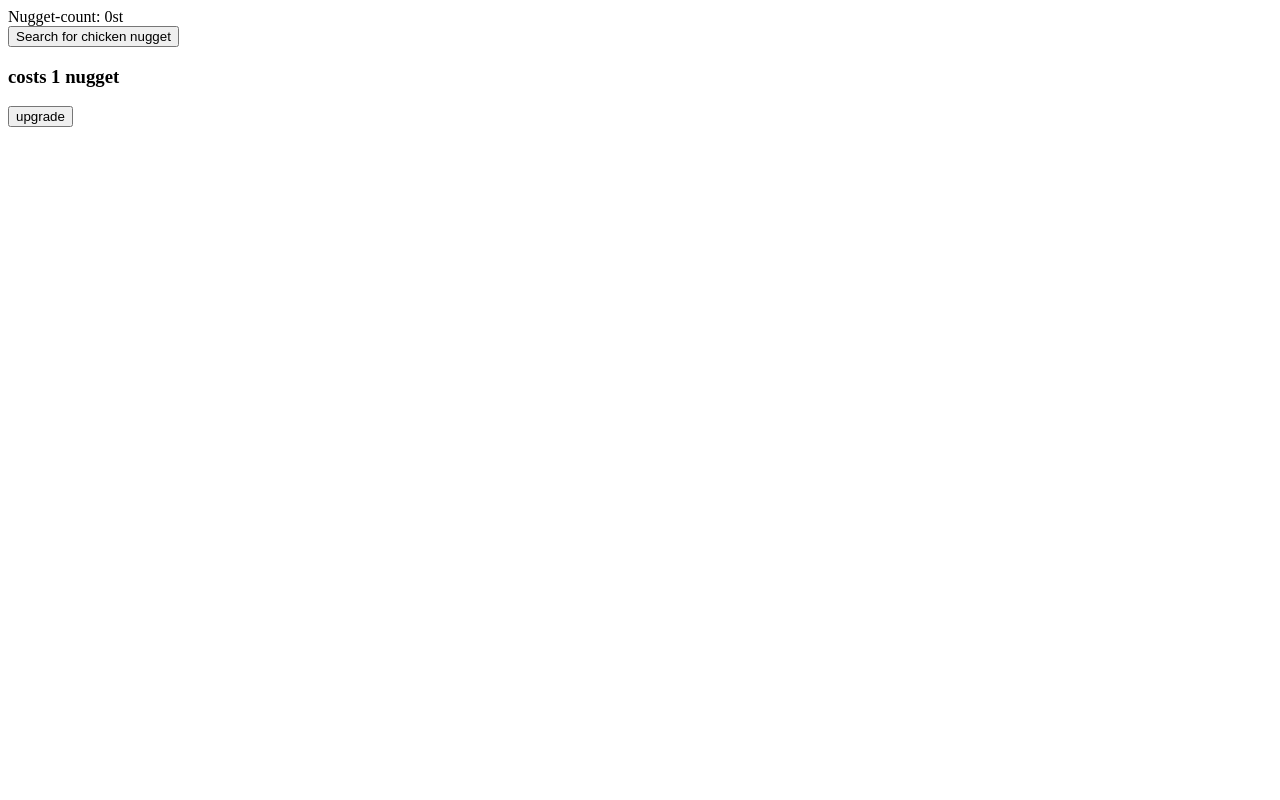
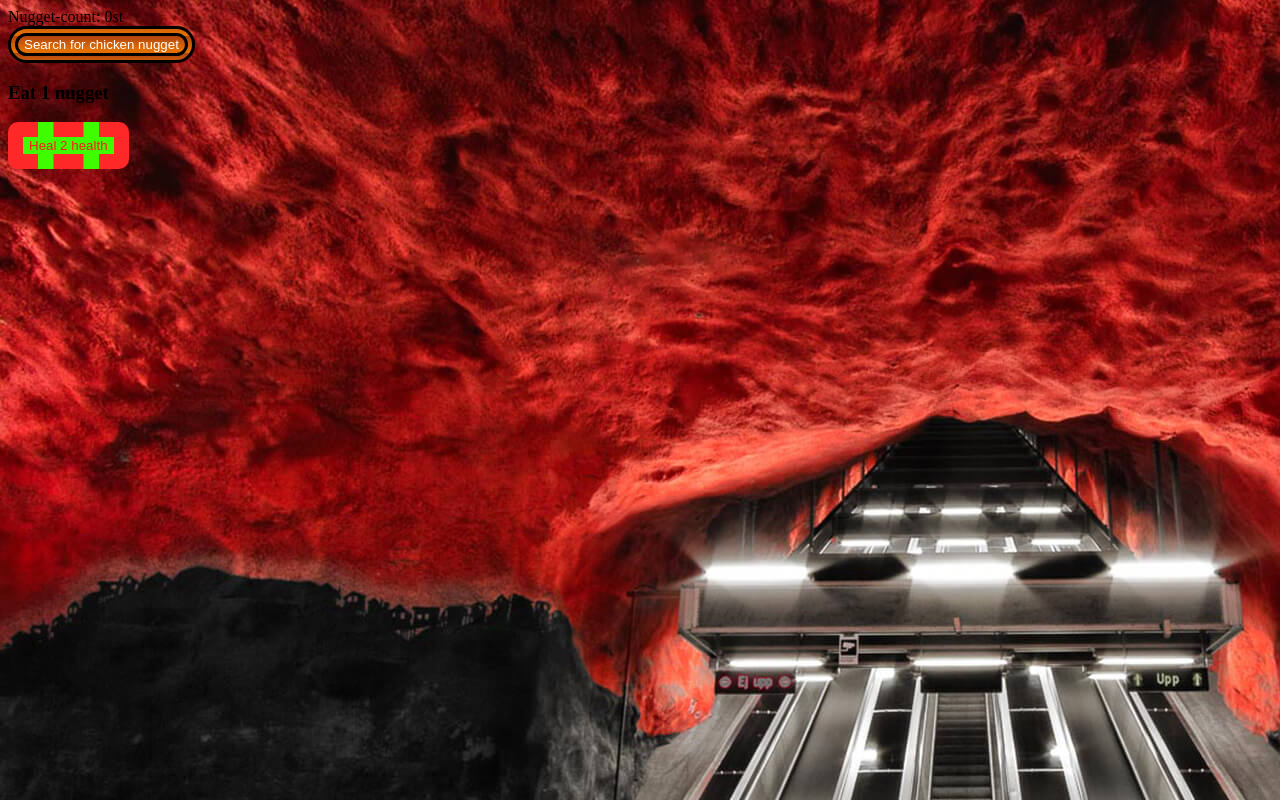
Before and after one commit to CastorDunkels/clicker, a plain HTML site: page index.html in a window 1280 px wide. Drawn offline with Linux system fonts and the light colour scheme.

Commit message:
Start with the css on buttons and body

```diff
--- a/app.js
+++ b/app.js
@@ -1,25 +1,25 @@
 let nugget = 0;
-let upgrade = 1;
-let UpgradeButton = document.querySelector(".NuggetUpgrade");
+let health = 1;
+let HealthButton = document.querySelector(".NuggetHealth");
 let NuggetButton = document.querySelector(".Nugget");
 let NuggetCounter = document.querySelector(".Nugget-count");
 
 NuggetButton.addEventListener("click", Nugget);
-UpgradeButton.addEventListener("click", NuggetUpgrade);
+HealthButton.addEventListener("click", NuggetHealth);
 
 function Nugget() {
 
-rndNum = Math.floor(Math.random() * 10);
+rndNum = Math.floor(Math.random() * 10);  //gotta fix health stuff but not right now
 if (rndNum == 0) {
-    nugget += 1 *upgrade
+    nugget += 1 *health
 }
 NuggetCounter.innerHTML = "Nugget-count: " + nugget + "st";
-console.log(upgrade);
+console.log(health);
 }
 
-function NuggetUpgrade() {
+function NuggetHealth() {
     if (nugget >= 1) {
         nugget--;
-        upgrade *= 4;
+        health ++;
     }
 }
--- a/index.html
+++ b/index.html
@@ -15,8 +15,8 @@
 </div>
     <button class="Nugget">Search for chicken nugget</button>
 
-    <h3>costs 1 nugget</h3>
-    <button class = "NuggetUpgrade">upgrade</button>
+    <h3>Eat 1 nugget</h3>
+    <button class = "NuggetHealth">Heal 2 health</button>
 
 </body>
 </html>
--- a/style.css
+++ b/style.css
@@ -0,0 +1,23 @@
+body{
+    background-image: url("Stockholm-subway-1.jpg");
+    color:rgb(0, 0, 0);
+}
+Button:active{
+    background:rgb(193, 12, 12);
+}
+.Nugget{
+    background: linear-gradient(360deg,rgb(226, 111, 4) 20%,rgb(175, 67, 16) 100%);
+    color: white;
+    border: 10px;
+    border-style: double;
+    border-radius: 100px;
+    border-color: rgb(0, 0, 0);
+}
+.NuggetHealth{
+    background: rgb(63, 253, 0);
+    color: rgb(255, 24, 24);
+    border: 15px;
+    border-style: dashed;
+    border-radius: 10px;
+    border-color: rgb(255, 40, 40);
+}
```
Also changed, not shown: 9Knam.jpeg (added), Stockholm-subway-1.jpg (added).
